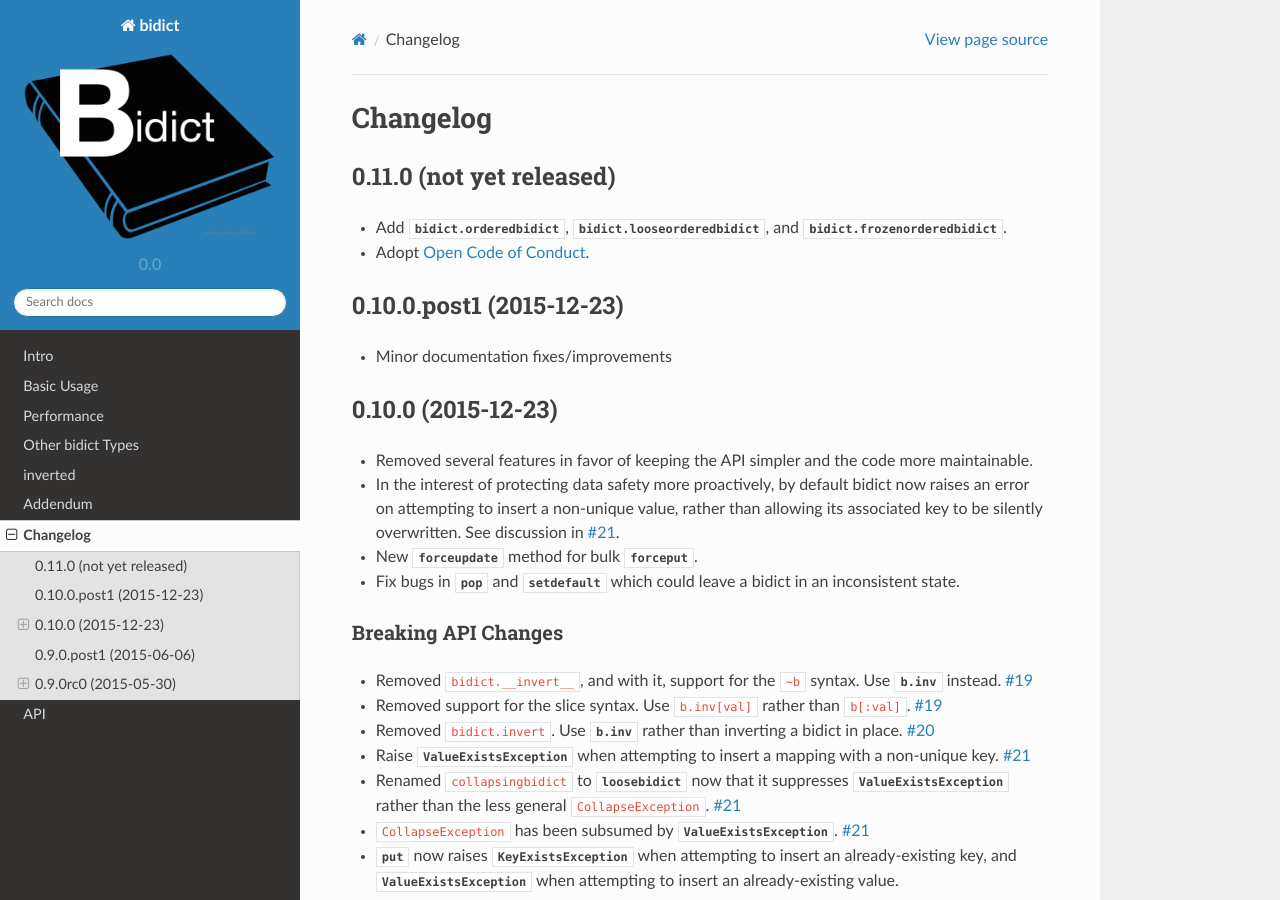
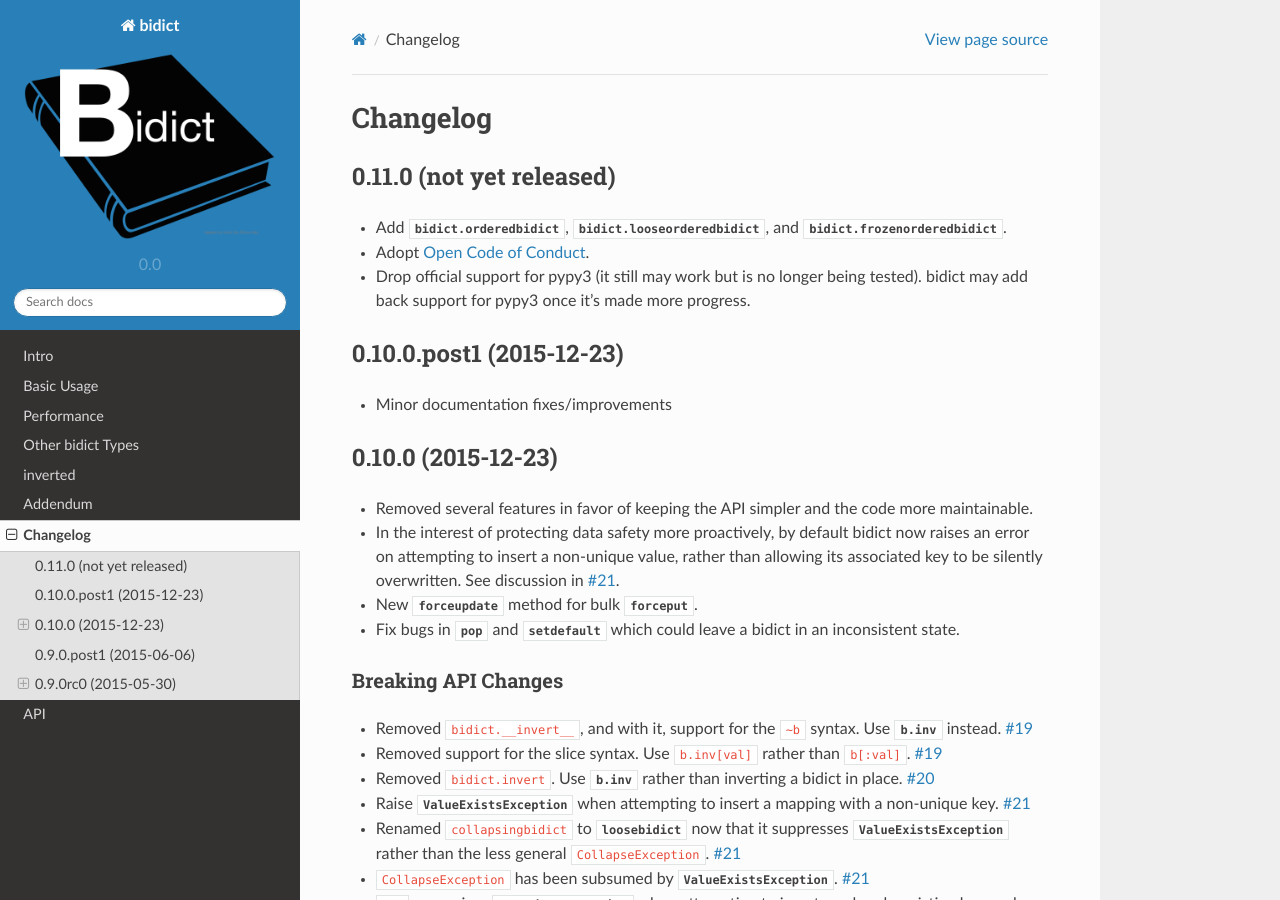
Before and after one commit to jab/bidict, a Sphinx documentation site: the page built from docs/changelog.rst, in a window 1280 px wide and 900 px high. Built offline with Sphinx 7.4.7 and the Read the Docs theme 2.0.0, drawn with Linux system fonts in a browser that asks for light colours.

Commit message:
drop pypy3 from test matrix

```diff
--- a/docs/changelog.rst
+++ b/docs/changelog.rst
@@ -13,6 +13,9 @@ Changelog
   :class:`bidict.frozenorderedbidict`.
 - Adopt `Open Code of Conduct
   <http://todogroup.org/opencodeofconduct/#bidict/jab@math.brown.edu>`_.
+- Drop official support for pypy3
+  (it still may work but is no longer being tested).
+  bidict may add back support for pypy3 once it's made more progress.
 
 0.10.0.post1 (2015-12-23)
 -------------------------
```
Also changed, not shown: .travis.yml, 1 other file.
